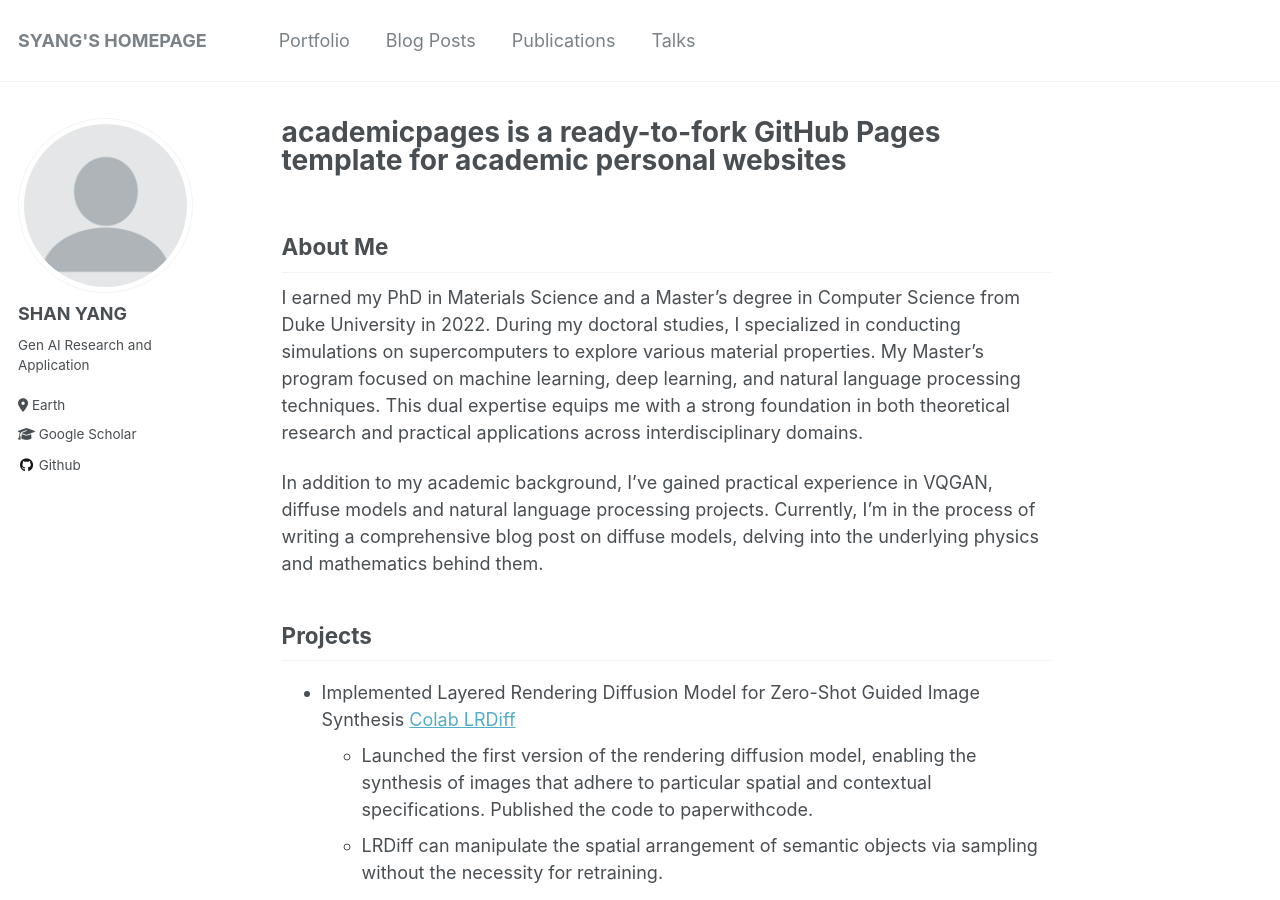
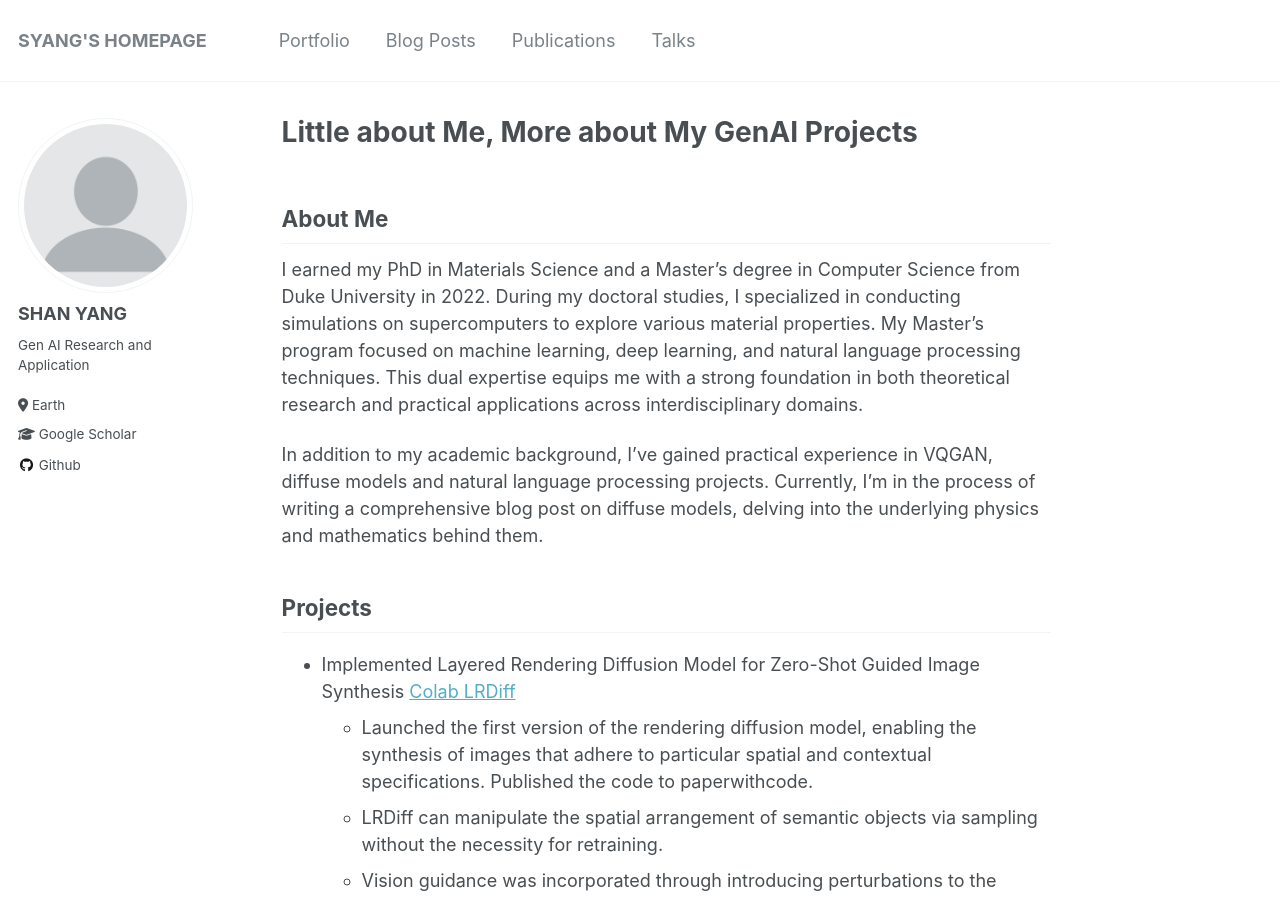
Before and after one commit to syang-lab/homepage, a Jekyll site: the page built from _pages/about.md, in a window 1280 px wide and 900 px high. Built offline with Jekyll 4.4.1, drawn with Linux system fonts in a browser that asks for light colours.

Commit message:
Update about.md

```diff
--- a/_pages/about.md
+++ b/_pages/about.md
@@ -1,6 +1,6 @@
 ---
 permalink: /
-title: "academicpages is a ready-to-fork GitHub Pages template for academic personal websites"
+title: "Little about Me, More about My GenAI Projects"
 author_profile: true
 redirect_from:
   - /about/
```
